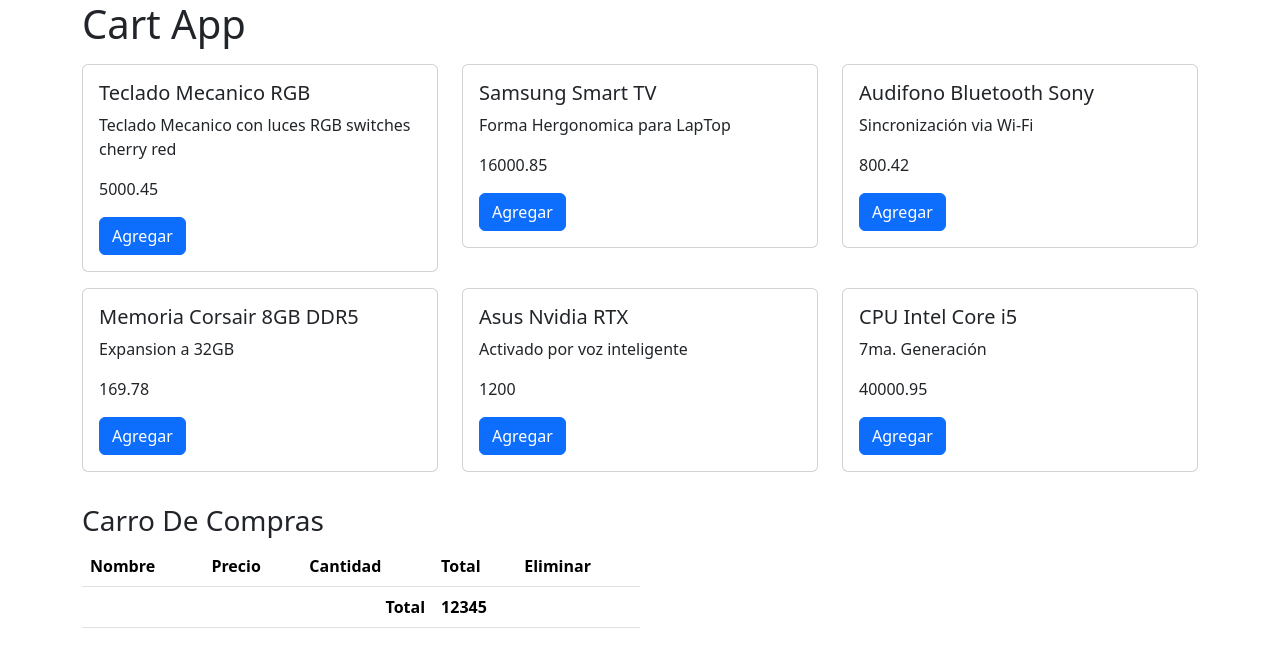
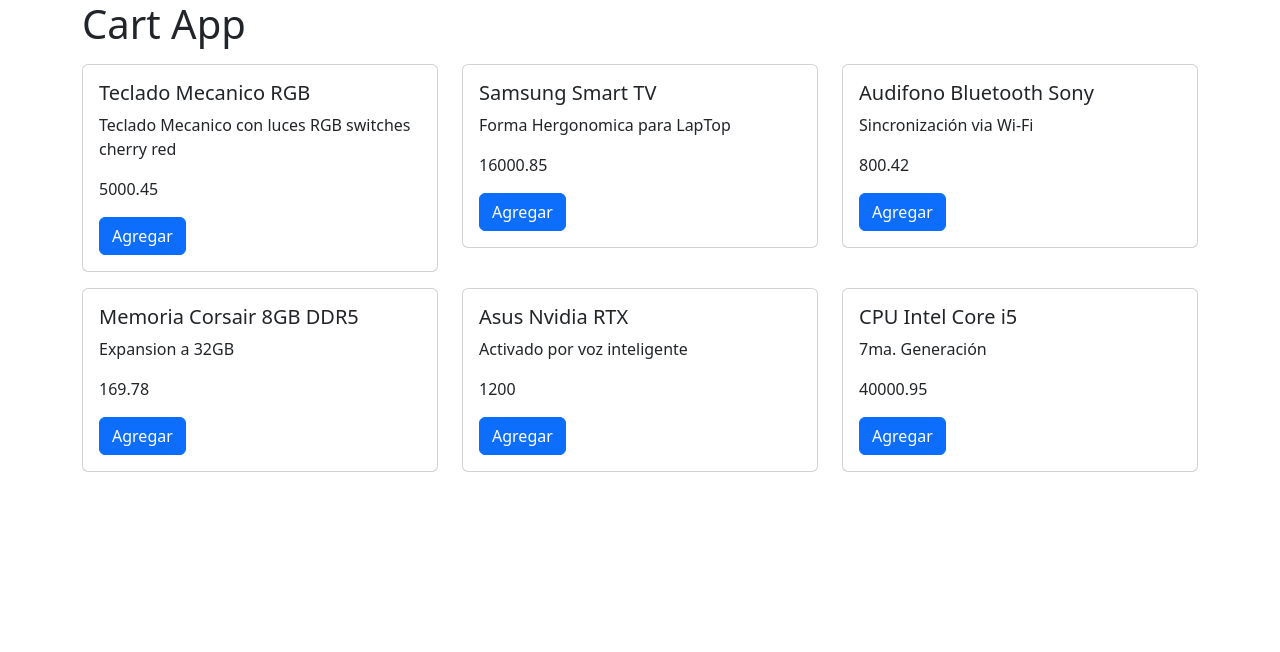
Before and after one commit to mazamorm1975/CartApp, a React (Vite) app: page / in a window 1280 px wide. Shown: the top 652 px of the page. Built offline with nearby package versions, Linux system fonts and the light colour scheme.

Commit message:
Modulo 88. Eliminar Producto Del Carrito

```diff
--- a/src/CartApp.jsx
+++ b/src/CartApp.jsx
@@ -63,14 +63,23 @@
     }
   }
 
+  const handlerDeleteProductCart = (id) => {
+    setCartItem([
+      ...cartItems.filter((i) => i.product.id !== id)
+    ]);
+  }
+
   return (
     <>
       <div className="container">
         <h1>Cart App</h1>
         <CatalogView handler={product => handlerAddProductCart(product)}/>
-        <div className="my-4 w-50">
-          <CartView items={cartItems}/>
+
+        {cartItems?.length <= 0 || (
+          <div className="my-4 w-50">
+          <CartView items={cartItems} handlerDelete={handlerDeleteProductCart}/>
         </div>
+        )}
       </div>
     </>
   );
--- a/src/Components/CartView.jsx
+++ b/src/Components/CartView.jsx
@@ -1,4 +1,8 @@
-export const CartView = ({items}) => {
+export const CartView = ({handlerDelete, items}) => {
+
+    const onDeleteProduct = (id) => {
+      handlerDelete(id);
+    }
 
     return(
         <>
@@ -20,10 +24,11 @@
                   <td>{item.product.price}</td>
                   <td>{item.quantity}</td>
                   <td>{item.quantity * item.product.price}</td>
-                  <td>eliminar</td>
+                  <td><button
+                  className="btn btn-danger"
+                  onClick={() => onDeleteProduct(item.product.id)}>eliminar</button></td>
                 </tr>
               ))}
-
 
             </tbody>
             <tfoot>
```
